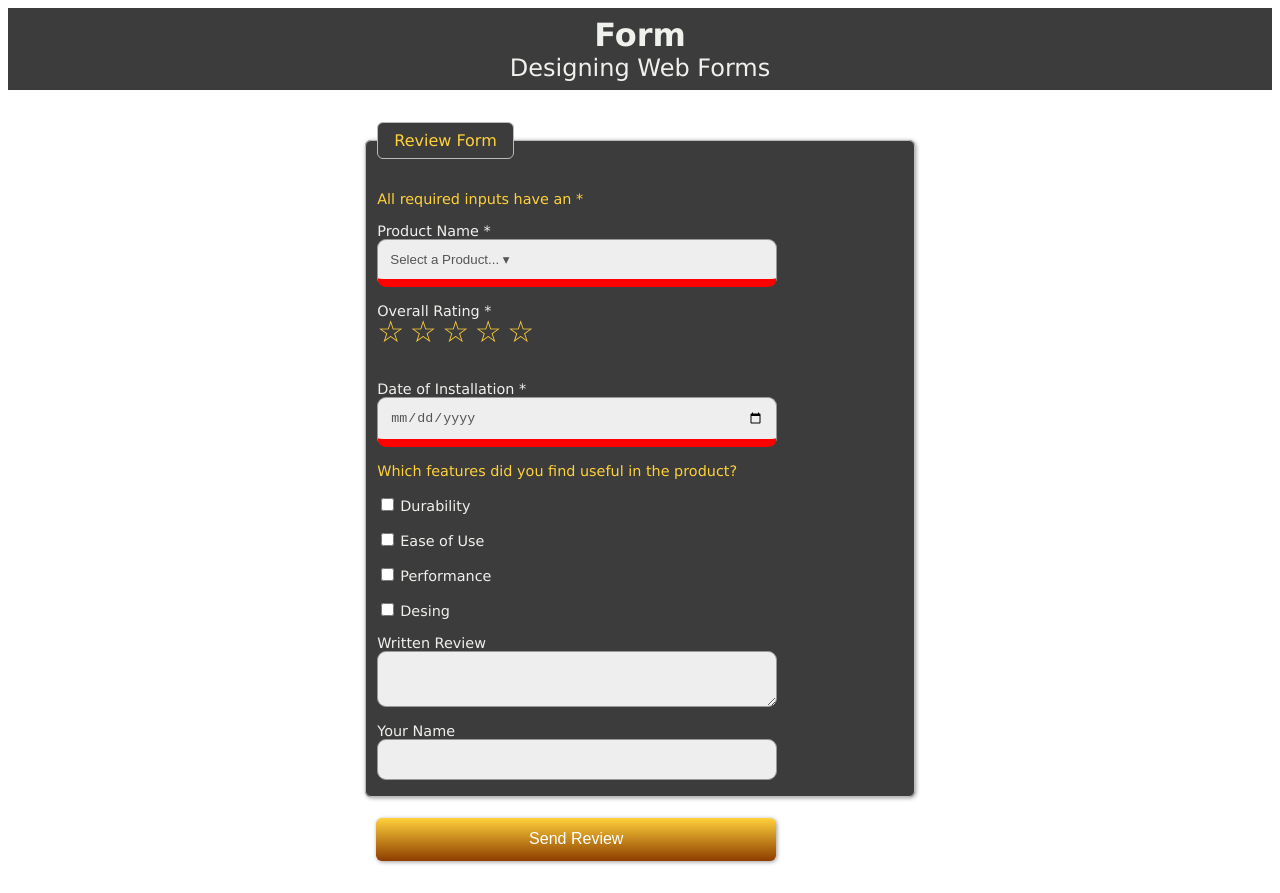
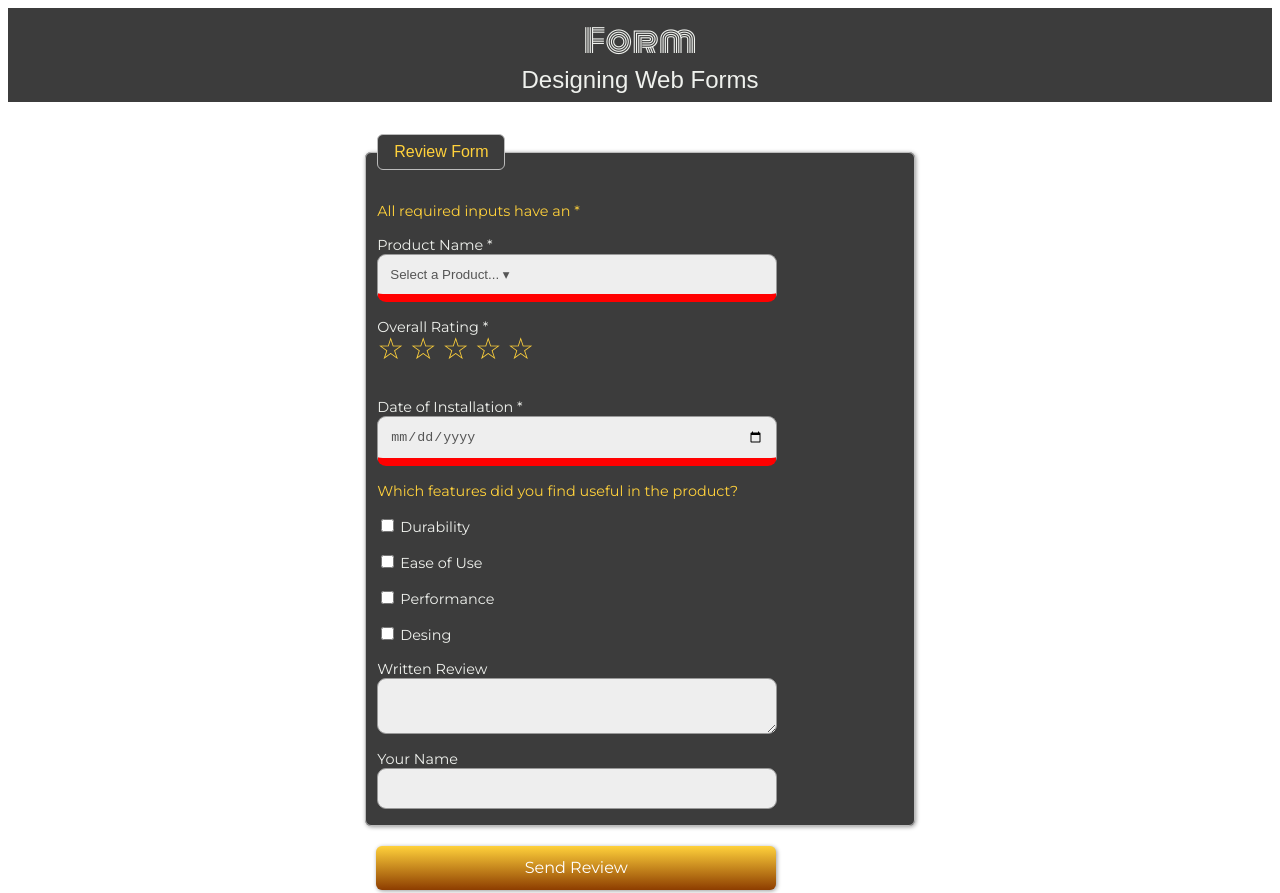
Before and after one commit to JaredModera/wdd131, a plain HTML site: page form.html in a window 1280 px wide. Shown: the top 893 px of the page. Drawn offline with Linux system fonts and the light colour scheme.

Commit message:
fonts update

```diff
--- a/form.html
+++ b/form.html
@@ -8,6 +8,11 @@
     <meta name="viewport" content="width=device-width, initial-scale=1, maximum-scale=1">
     <!-- STYLE SHEETS -->
     <link href="styles/form.css" rel="stylesheet">
+    <link rel="preconnect" href="https://fonts.googleapis.com">
+    <link rel="preconnect" href="https://fonts.gstatic.com" crossorigin>
+    <link href="https://fonts.googleapis.com/css2?family=Monoton&family=Montserrat&display=swap" rel="stylesheet">
+    <link rel="preconnect" href="https://fonts.googleapis.com">
+    <link rel="preconnect" href="https://fonts.gstatic.com" crossorigin>
 </head>
 <body>
 <!-- HEADER -->
--- a/styles/form.css
+++ b/styles/form.css
@@ -36,6 +36,25 @@ main {
     max-width: 600px;
     margin: 1rem auto;
 }
+
+h1 {
+    font-family: "Monoton", sans-serif;
+    font-weight: 400;
+    font-style: normal;
+  }
+
+h2, legend  {
+    font-family: "Oswald", sans-serif;
+    font-weight: 500;
+    font-style: normal;
+}
+
+main p, label, div,
+.wf1 input[type="submit"] {
+    font-family: "Montserrat", sans-serif;
+    font-weight: 400;
+    font-style: normal;
+  }
 
 /* FORM STYLING */
 .wf1 fieldset {
@@ -100,6 +119,10 @@ main {
     margin: -1rem 2% 2rem 2%;
     box-shadow: 1px 1px 4px #999;
     font-size: 1rem;
+}
+
+.wf1 input[type="submit"]:hover {
+    background-image: linear-gradient( var(--yellow), rgb(219, 95, 0));
 }
 
 .wf1 input:required,
```
Also changed, not shown: review.html (renamed from week05/review.html, +0 -1 lines).
